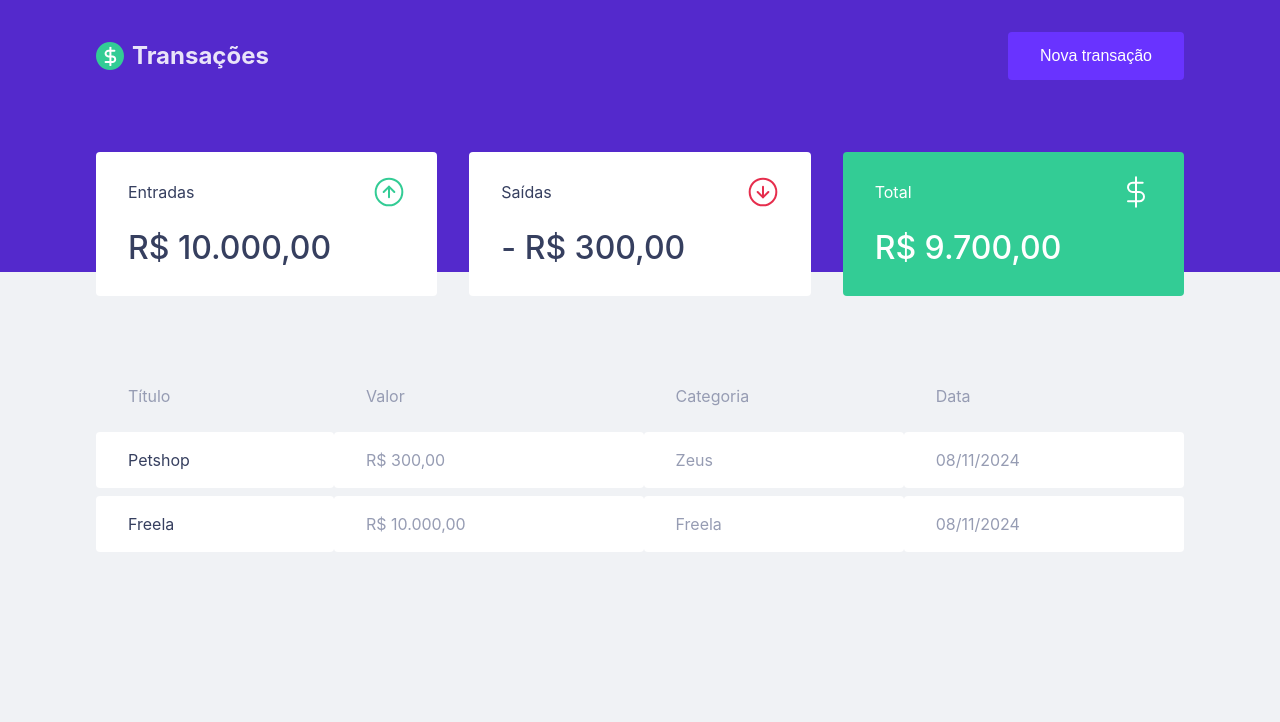
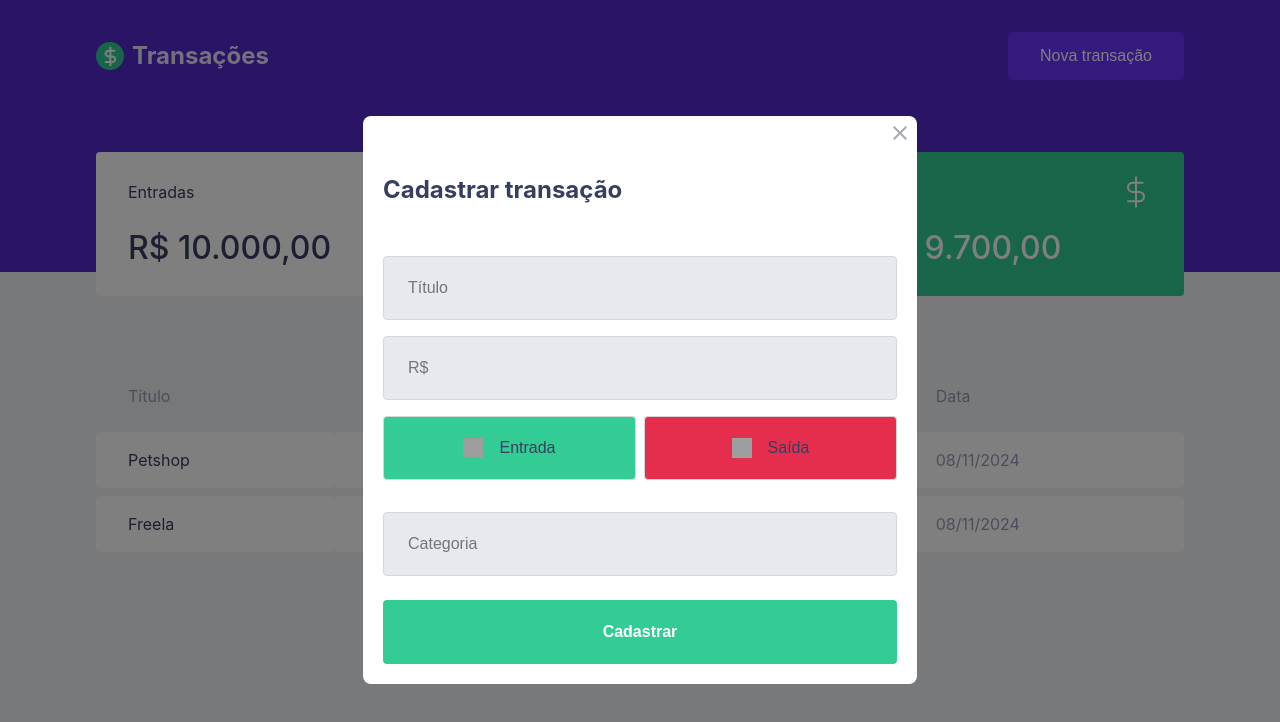
Before and after one commit to gabrielmelogm/teste-bamboo, a Vue app in the folder web/: page / in a window 1280 px wide. Both pictures are taken after a click on the button "Nova transação". Shown: the top 722 px of the page. Built offline with nearby package versions, Linux system fonts and the light colour scheme; grey boxes are pictures that could not be loaded.

Commit message:
🚧 Transaction modal

```diff
--- a/web/src/App.vue
+++ b/web/src/App.vue
@@ -1,7 +1,7 @@
 <script setup lang="ts">
-import HelloWorld from './components/HelloWorld.vue'
-import Header from './components/Header.vue'
-import Dashboard from './components/Dashboard.vue'
+import HelloWorld from "./components/HelloWorld.vue";
+import Header from "./components/Header.vue";
+import Dashboard from "./components/Dashboard.vue";
 </script>
 
 <template>
--- a/web/src/components/Header.vue
+++ b/web/src/components/Header.vue
@@ -1,4 +1,27 @@
-<script setup lang="ts">
+<script lang="ts">
+import { defineComponent, ref } from "vue";
+import Modal from "./Modal.vue";
+import NewTransactionModal from "./NewTransactionModal/NewTransactionModal.vue";
+
+export default defineComponent({
+  name: "Header",
+  components: {
+    Modal,
+    NewTransactionModal,
+  },
+  setup() {
+    const isModalVisible = ref(false);
+
+    const openModal = () => {
+      isModalVisible.value = true;
+    };
+
+    return {
+      isModalVisible,
+      openModal,
+    };
+  },
+});
 </script>
 
 <template>
@@ -9,10 +32,15 @@
         <span>Transações</span>
       </h1>
       <div>
-				<button type="button" class="header__button">Nova transação</button>
+        <button type="button" class="header__button" @click="openModal">
+          Nova transação
+        </button>
       </div>
     </div>
   </header>
+  <Modal v-model="isModalVisible">
+    <NewTransactionModal />
+  </Modal>
 </template>
 
 <style lang="scss" scoped>
--- /dev/null
+++ b/web/src/components/Modal.vue
@@ -0,0 +1,82 @@
+<template>
+  <div v-if="isVisible" class="modal__overlay" @click.self="close">
+    <div class="modal__content">
+      <slot></slot>
+      <button @click="close" class="modal__close">
+        <img src="../assets/close.svg" alt="Close button" />
+      </button>
+    </div>
+  </div>
+</template>
+
+<script lang="ts">
+import { defineComponent, ref, watch } from "vue";
+
+export default defineComponent({
+  name: "Modal",
+  props: {
+    modelValue: {
+      type: Boolean,
+      required: true,
+    },
+  },
+  setup(props, { emit }) {
+    const isVisible = ref(props.modelValue);
+
+    watch(
+      () => props.modelValue,
+      (newVal) => {
+        isVisible.value = newVal;
+      }
+    );
+
+    const close = () => {
+      emit("update:modelValue", false);
+    };
+
+    return {
+      isVisible,
+      close,
+    };
+  },
+});
+</script>
+
+<style lang="scss" scoped>
+.modal__overlay {
+  position: fixed;
+  top: 0;
+  left: 0;
+  right: 0;
+  bottom: 0;
+  background-color: rgba(0, 0, 0, 0.5);
+  display: flex;
+  justify-content: center;
+  align-items: center;
+  z-index: 9999;
+}
+
+.modal__content {
+  background-color: white;
+  padding: 20px;
+  border-radius: 8px;
+  position: relative;
+  min-width: 300px;
+}
+
+.modal__close {
+  position: absolute;
+  top: 10px;
+  right: 10px;
+  background: none;
+  border: none;
+  font-size: 16px;
+  cursor: pointer;
+  transition: all 150ms ease;
+  color: var(--text-title);
+}
+
+.modal__close:hover {
+  filter: brightness(0.9);
+}
+</style>
--- /dev/null
+++ b/web/src/components/NewTransactionModal/NewTransactionModal.vue
@@ -0,0 +1,31 @@
+<template>
+  <h2>Nova Transação</h2>
+  <form class="form">
+    <h2>Cadastrar transação</h2>
+
+    <input placeholder="Título" required />
+    <input type="number" placeholder="R$" required />
+
+    <div class="form_radio">
+      <button
+        type="button"
+        activeColor="green"
+        class="form_radio__button form_radio__button--deposit"
+      >
+        <img src="../assets/income.svg" alt="Entrada" />
+        <span>Entrada</span>
+      </button>
+
+      <button type="button" class="form_radio__button form_radio__button--withdraw">
+        <img src="../assets/outcome.svg" alt="Saída" />
+        <span>Saída</span>
+      </button>
+    </div>
+
+    <input placeholder="Categoria" required />
+
+    <button type="submit">Cadastrar</button>
+  </form>
+</template>
+
+<style lang="scss" src="./styles.scss"></style>
--- /dev/null
+++ b/web/src/components/NewTransactionModal/styles.scss
@@ -0,0 +1,78 @@
+.form {
+  h2 {
+    color: var(--text-title);
+    font-size: 1.5rem;
+    margin-bottom: 2rem;
+  }
+
+  input {
+    width: 100%;
+    padding: 0 1.5rem;
+    height: 4rem;
+    border-radius: 0.25rem;
+    border: 1px solid #d7d7d7;
+    background: #e7e9ee;
+    font-weight: 400;
+    font-size: 1rem;
+    color: var(--text-body);
+    margin-top: 1rem;
+  }
+
+  button[type="submit"] {
+    width: 100%;
+    padding: 0 1.5rem;
+    height: 4rem;
+    background: var(--green);
+    color: #fff;
+    border-radius: 0.25rem;
+    border: 0;
+    font-size: 1rem;
+    margin-top: 1.5rem;
+    font-weight: 600;
+
+    transition: filter 0.2s;
+
+    &:hover {
+      filter: brightness(0.9);
+    }
+  }
+}
+
+.form_radio {
+  margin: 1rem 0;
+  display: grid;
+  grid-template-columns: 1fr 1fr;
+  gap: 0.5rem;
+}
+
+.form_radio__button {
+  height: 4rem;
+  border: 1px solid #d7d7d7;
+  border-radius: 0.25rem;
+
+  display: flex;
+  align-items: center;
+  justify-content: center;
+
+  transition: border-color 0.2s;
+
+  img {
+    width: 20px;
+    height: 20px;
+  }
+
+  span {
+    display: inline-block;
+    margin-left: 1rem;
+    font-size: 1rem;
+    color: var(--text-title);
+  }
+}
+
+.form_radio__button--deposit {
+  background: var(--radio-deposit);
+}
+
+.form_radio__button--withdraw {
+  background: var(--radio-withdraw);
+}
--- a/web/src/style.css
+++ b/web/src/style.css
@@ -7,6 +7,9 @@
   --text-title: #363f5f;
   --text-body: #969cb3;
   --shape: #FFFFFF;
+
+  --radio-deposit: #33cc95;
+  --radio-withdraw: #e52e4d;
 }
 
 html {
```
Lines whose indentation alone changed are shown as unchanged.
